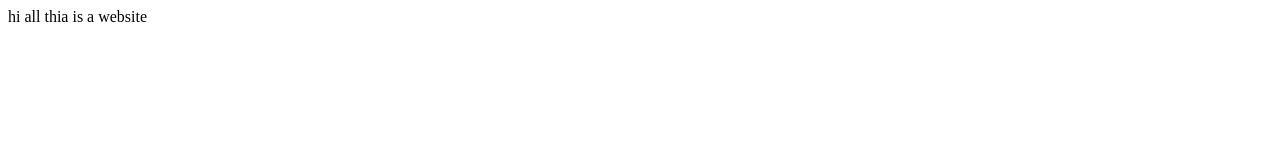
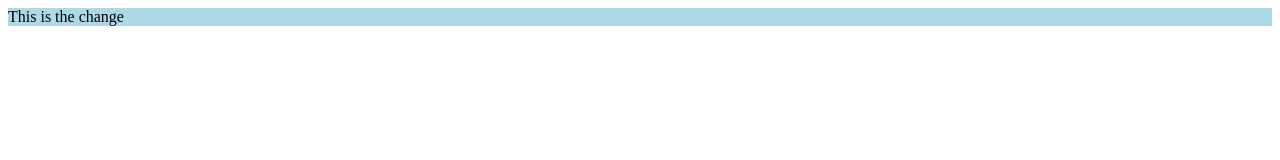
Before and after one commit to jasjeet-manaise/test, a plain HTML site: page index.html in a window 1280 px wide. Drawn offline with Linux system fonts and the light colour scheme.

Commit message:
javascript added

```diff
--- a/index.html
+++ b/index.html
@@ -7,6 +7,8 @@
     <title>Document</title>
 </head>
 <body>
-    hi all thia is a website
+   <div id="demo" onclick="changeText()">This is a Demo</div>
+
 </body>
+<script src="index.js"></script>
 </html>
--- /dev/null
+++ b/index.js
@@ -0,0 +1,8 @@
+let a = document.getElementById('demo');
+a.style.backgroundColor = "lightblue";
+a.innerHTML="This is the change";
+
+
+function changeText(){
+    a.innerHTML="you clicked me";
+}
```
